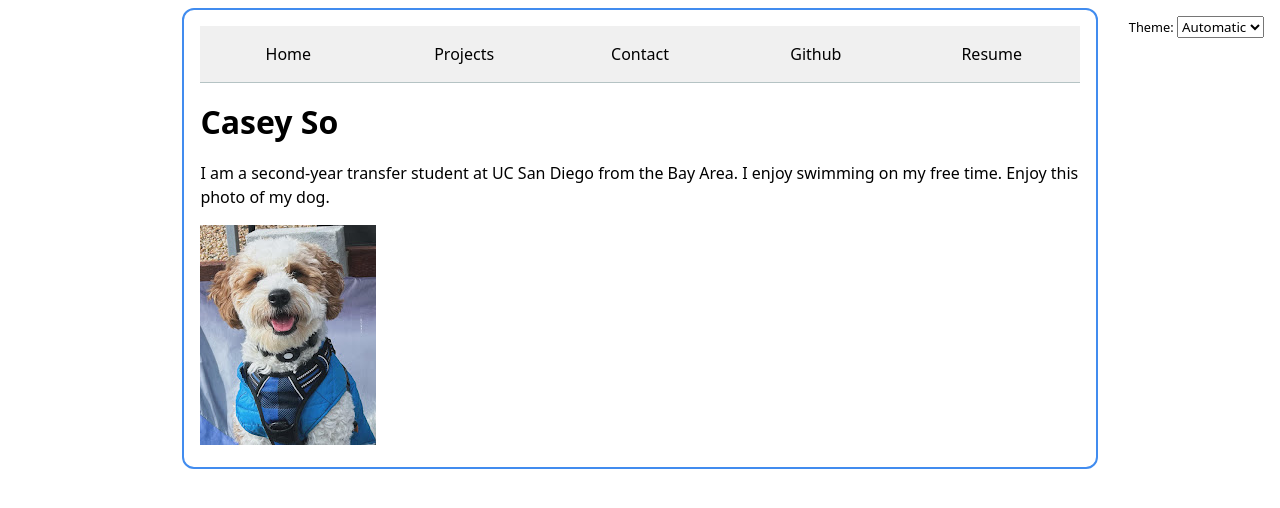
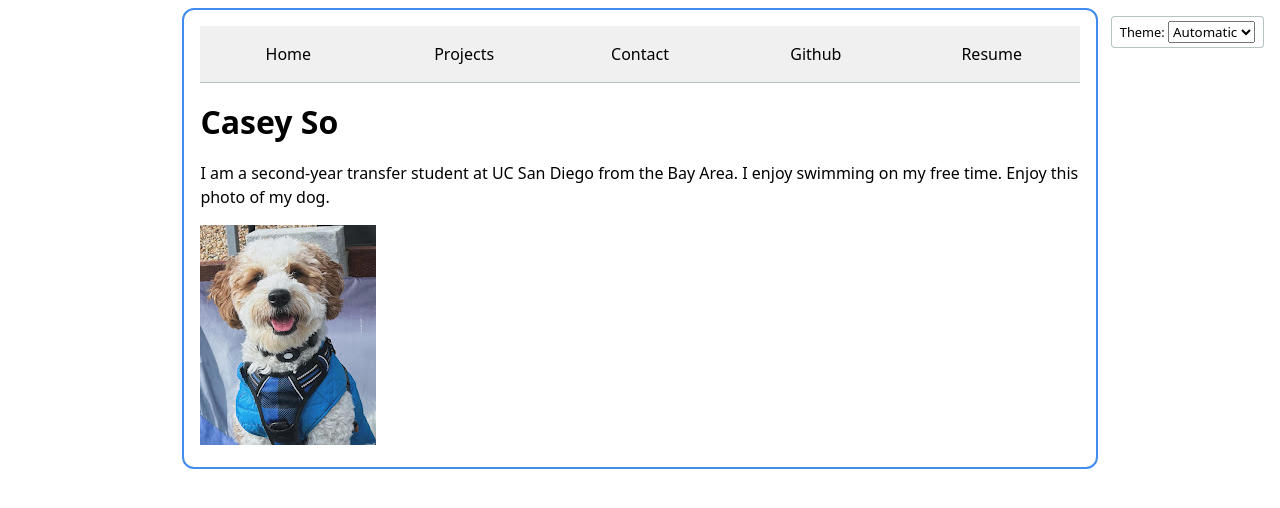
Before and after one commit to CaseySo/portfolio, a plain HTML site: page index.html in a window 1280 px wide. Drawn offline with Linux system fonts and the light colour scheme.

Commit message:
Update style.css

```diff
--- a/style.css
+++ b/style.css
@@ -101,6 +101,11 @@ nav a:hover {
   right: 1rem;
   font-size: 80%;
   font-family: inherit;
+  background: canvas; /* match background */
+  padding: 0.25rem 0.5rem;
+  border: 1px solid var(--border-color, oklch(50% 10% 200 / 40%));
+  border-radius: 0.25rem;
+  z-index: 9999;
 }
 
 .color-scheme select {
```
